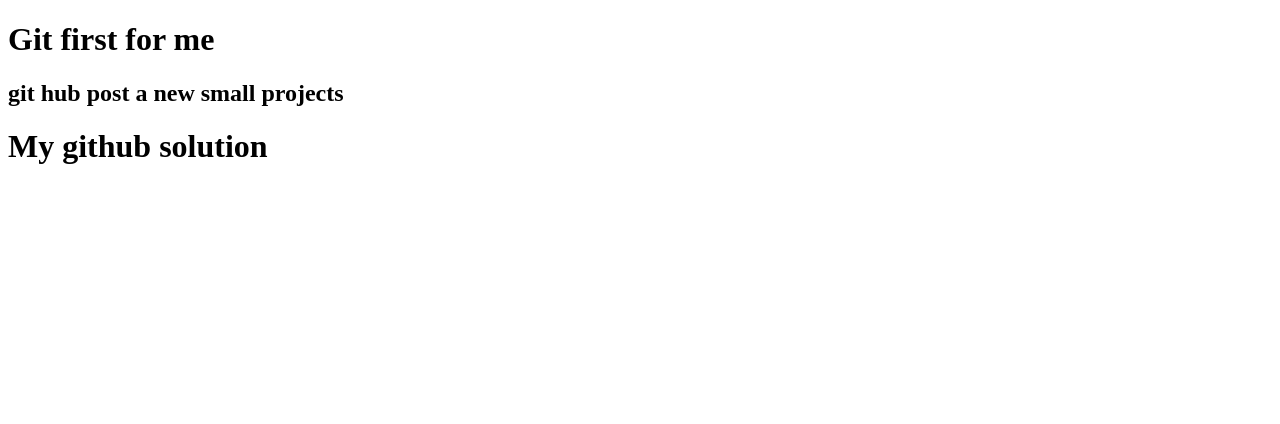
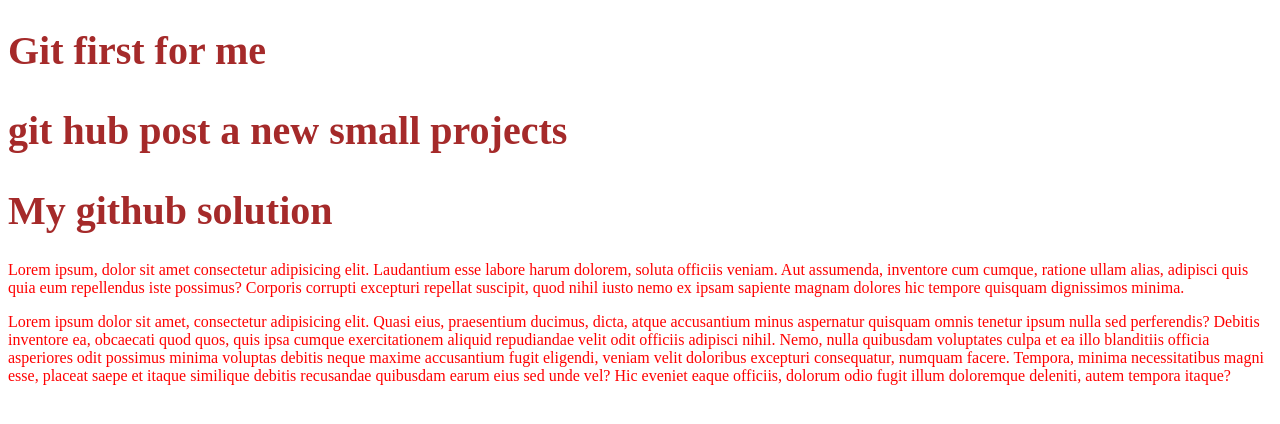
Before and after one commit to omit566/my-second-repo, a plain HTML site: page index.html in a window 1280 px wide. Drawn offline with Linux system fonts and the light colour scheme.

Commit message:
style added

```diff
--- a/index.html
+++ b/index.html
@@ -5,10 +5,13 @@
     <meta http-equiv="X-UA-Compatible" content="IE=edge">
     <meta name="viewport" content="width=device-width, initial-scale=1.0">
     <title>My second github repo</title>
+    <link rel="stylesheet" href="style.css">
 </head>
 <body>
   <h1>Git first for me</h1>
   <h2>git hub post a new small projects</h2>
   <h1>My github solution</h1>
+  <p>Lorem ipsum, dolor sit amet consectetur adipisicing elit. Laudantium esse labore harum dolorem, soluta officiis veniam. Aut assumenda, inventore cum cumque, ratione ullam alias, adipisci quis quia eum repellendus iste possimus? Corporis corrupti excepturi repellat suscipit, quod nihil iusto nemo ex ipsam sapiente magnam dolores hic tempore quisquam dignissimos minima.</p>
+  <p>Lorem ipsum dolor sit amet, consectetur adipisicing elit. Quasi eius, praesentium ducimus, dicta, atque accusantium minus aspernatur quisquam omnis tenetur ipsum nulla sed perferendis? Debitis inventore ea, obcaecati quod quos, quis ipsa cumque exercitationem aliquid repudiandae velit odit officiis adipisci nihil. Nemo, nulla quibusdam voluptates culpa et ea illo blanditiis officia asperiores odit possimus minima voluptas debitis neque maxime accusantium fugit eligendi, veniam velit doloribus excepturi consequatur, numquam facere. Tempora, minima necessitatibus magni esse, placeat saepe et itaque similique debitis recusandae quibusdam earum eius sed unde vel? Hic eveniet eaque officiis, dolorum odio fugit illum doloremque deleniti, autem tempora itaque?</p>
 </body>
 </html>
--- /dev/null
+++ b/style.css
@@ -0,0 +1,7 @@
+p{
+    color:red;
+}
+h1,h2{
+    color:brown;
+    font-size:40px;
+}
```
